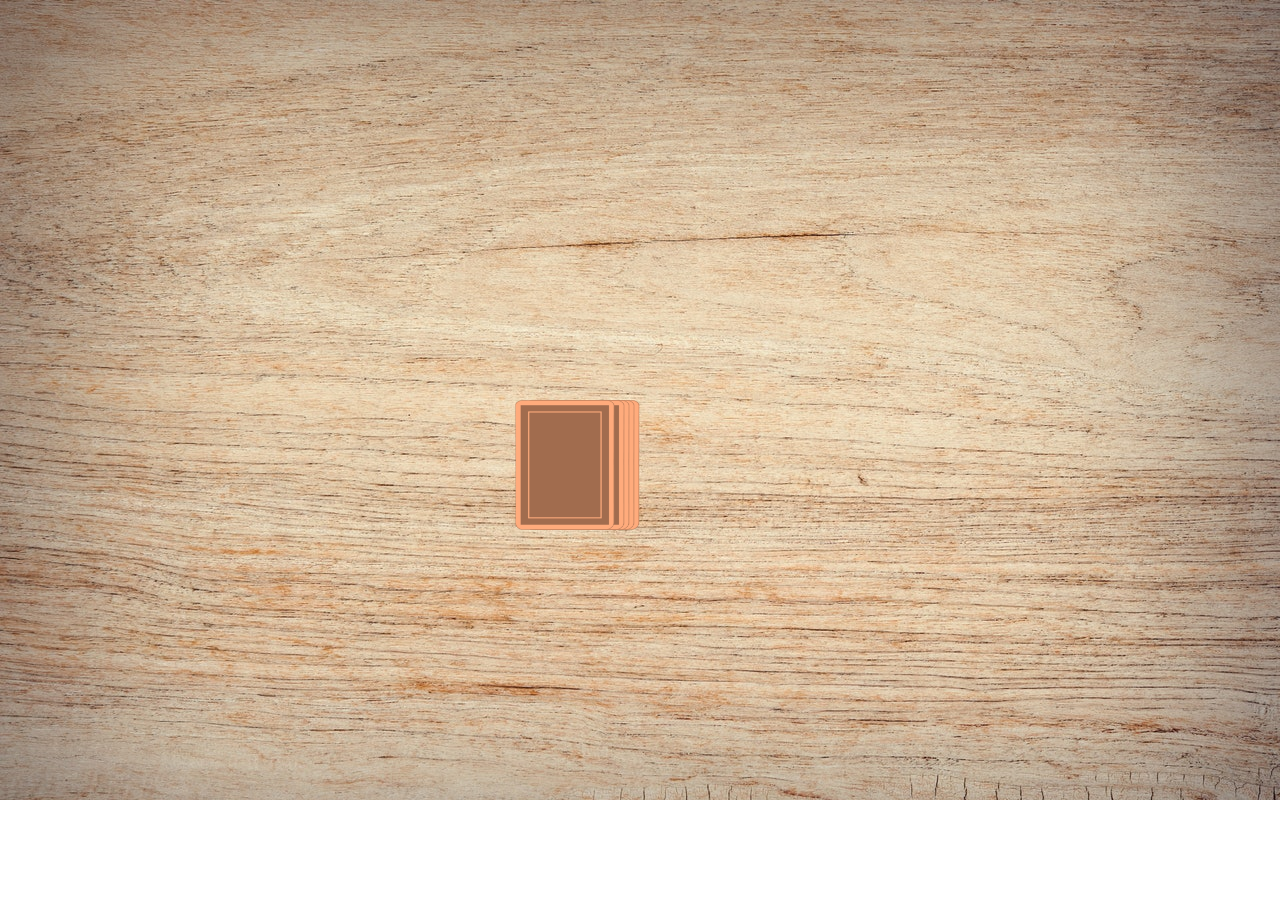
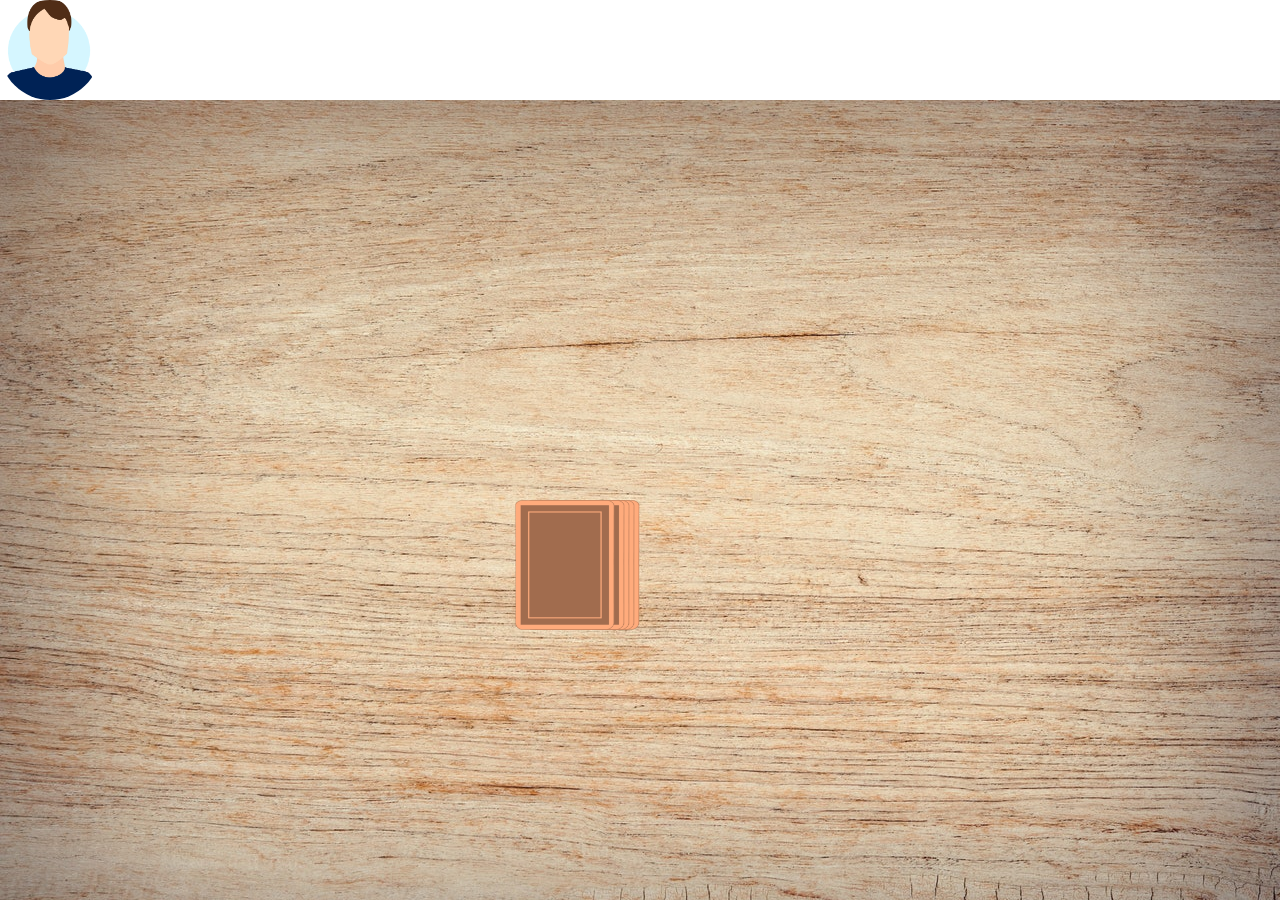
Before and after one commit to JoelBaig/ringoffire, an Angular app in the folder ringoffire/: page /game in a window 1280 px wide. Before the commit the page ends 800 px from the top, so only its background shows below. Built offline with nearby package versions, Linux system fonts and the light colour scheme.

Commit message:
added player profile picture

```diff
--- a/ringoffire/src/app/app.routes.ts
+++ b/ringoffire/src/app/app.routes.ts
@@ -4,5 +4,5 @@ import { GameComponent } from './game/game.component';
 
 export const routes: Routes = [
     { path: '', component: StartScreenComponent },
-    { path: 'game', component: GameComponent }
+    { path: 'game', component: GameComponent },
 ];
--- a/ringoffire/src/app/game/game.component.html
+++ b/ringoffire/src/app/game/game.component.html
@@ -1,14 +1,15 @@
+<app-player></app-player>
+
 <div class="field">
     <div class="card-stack">
 
         <!-- Card stack -->
         <img [ngStyle]="{'right.px': i * 5}" *ngFor="let card of [0,1,2,3]; let i = index"
-            src="./../../assets/img/cards/card_cover.png" alt="card_cover">
-        <img (click)="takeCard()" class="" style="right: 25px" src="./../../assets/img/cards/card_cover.png"
-            alt="card_cover">
+            src="/assets/img/cards/card_cover.png" alt="card_cover">
+        <img (click)="takeCard()" class="" style="right: 25px" src="/assets/img/cards/card_cover.png" alt="card_cover">
 
         <!-- Stack for played cards -->
-        <img *ngFor="let card of game.playedCards" class="played-card" src="./../../assets/img/cards/{{ card }}.png"
+        <img *ngFor="let card of game.playedCards" class="played-card" src="/assets/img/cards/{{ card }}.png"
             alt="played_cards">
 
         <!-- Current card (animation) -->
--- a/ringoffire/src/app/game/game.component.ts
+++ b/ringoffire/src/app/game/game.component.ts
@@ -2,11 +2,12 @@ import { CommonModule } from '@angular/common';
 import { Component, Input, OnInit } from '@angular/core';
 import { Game } from '../../models/game';
 import { NgIf, NgFor, NgStyle } from '@angular/common';
+import { PlayerComponent } from '../player/player.component';
 
 @Component({
   selector: 'app-game',
   standalone: true,
-  imports: [CommonModule, NgIf, NgFor, NgStyle],
+  imports: [CommonModule, NgIf, NgFor, NgStyle, PlayerComponent],
   templateUrl: './game.component.html',
   styleUrl: './game.component.scss'
 })
--- a/ringoffire/src/app/player/player.component.html
+++ b/ringoffire/src/app/player/player.component.html
@@ -1 +1,3 @@
-<p>player works!</p>
+<div class="player">
+    <img src="/assets/img/players/1.webp" alt="profil_img">
+</div>
--- a/ringoffire/src/app/player/player.component.scss
+++ b/ringoffire/src/app/player/player.component.scss
@@ -0,0 +1,15 @@
+@import './../../mixin.scss';
+
+.player {
+    @include dFlex($jc: none);
+    @include elementSize($w: 100px, $h: 100px);
+    font-size: 18px;
+
+
+    >img {
+        width: 100px;
+        height: 100px;
+        object-fit: cover;
+        border-radius: 100%;
+    }
+}
```
Also changed, not shown: 1 other file (tests, documents, lock files or other folders).
